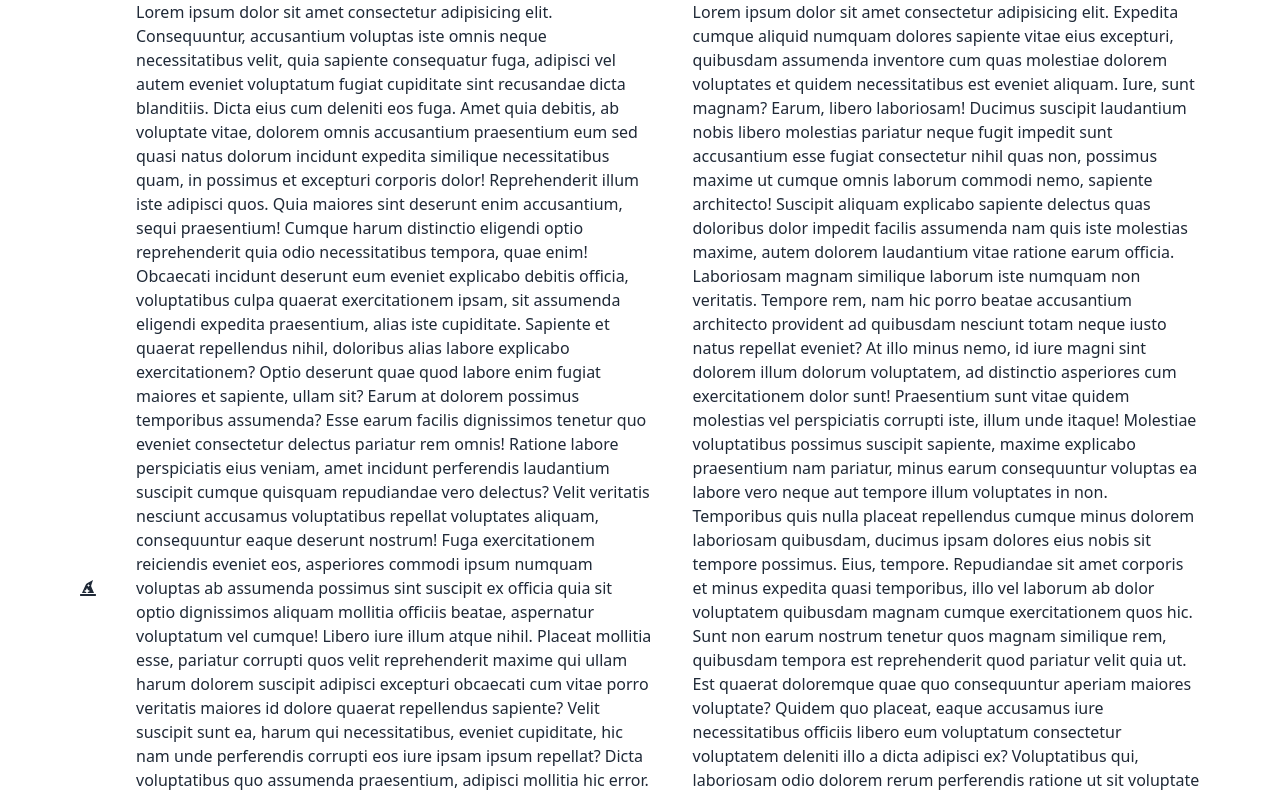
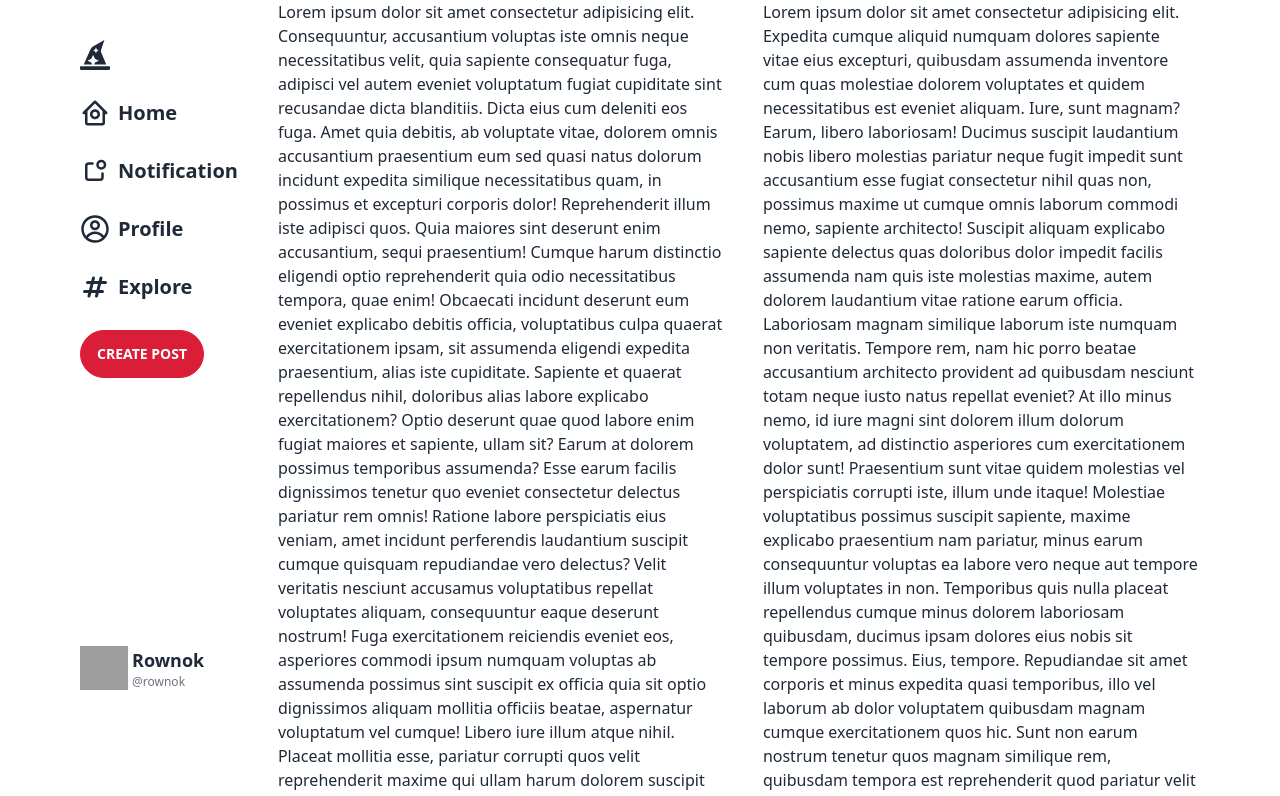
Before and after one commit to rownokmahbub/fydp_front_end, a React (Create React App) app: page / in a window 1280 px wide. Shown: the top 796 px of the page. Built offline with nearby package versions, Linux system fonts and the light colour scheme; grey boxes are pictures that could not be loaded.

Commit message:
added navbar

```diff
--- a/src/components/NavBar.js
+++ b/src/components/NavBar.js
@@ -1,10 +1,46 @@
 import React from 'react'
 import {FaHatWizard} from 'react-icons/fa'
+import {BiHomeCircle} from 'react-icons/bi'
+import {TbNotification} from 'react-icons/tb'
+import {CgProfile} from 'react-icons/cg'
+import {HiHashtag} from 'react-icons/hi'
+
+import rownok from '../assets/rownok.png'
 const NavBar = () => {
   return (
-    <div className='flex flex-col justify-center items-center'>
-        <FaHatWizard className='text-'/>
+    <div className='relative'>
+     <div className='flex flex-col justify-start mt-10 h-[650px] sticky left-14 top-0 items-start gap-7'>
+        <FaHatWizard className='text-3xl'/>
+        <div className="flex items-center gap-2 cursor-pointer">
+            <BiHomeCircle className='text-3xl'/>
+            <p className='text-xl font-bold'>Home</p>
+        </div>
+        <div className="flex items-center gap-2 cursor-pointer">
+            <TbNotification className='text-3xl'/>
+            <p className='text-xl font-bold'>Notification</p>
+        </div>
+        <div className="flex items-center gap-2 cursor-pointer">
+            <CgProfile className='text-3xl'/>
+            <p className='text-xl font-bold'>Profile</p>
+        </div>
+        <div className="flex items-center gap-2 cursor-pointer">
+            <HiHashtag className='text-3xl'/>
+            <p className='text-xl font-bold'>Explore</p>
+        </div>
+        <button className='btn btn-primary rounded-full'>Create Post</button>
+
+        <div className="flex justify-between items-center absolute bottom-0 cursor-pointer">
+            <div className="flex gap-1">
+               <img className='w-12' src={rownok} alt="" />
+               <div className="flex flex-col">
+                <p className='text-lg font-semibold capitalize'>rownok</p>
+                <p className='text-xs text-gray-500'>@rownok</p>
+               </div>
+            </div>
+        </div>
     </div>
+    </div>
+
   )
 }
 
```
Also changed, not shown: 1 other file (tests, documents, lock files or other folders).
